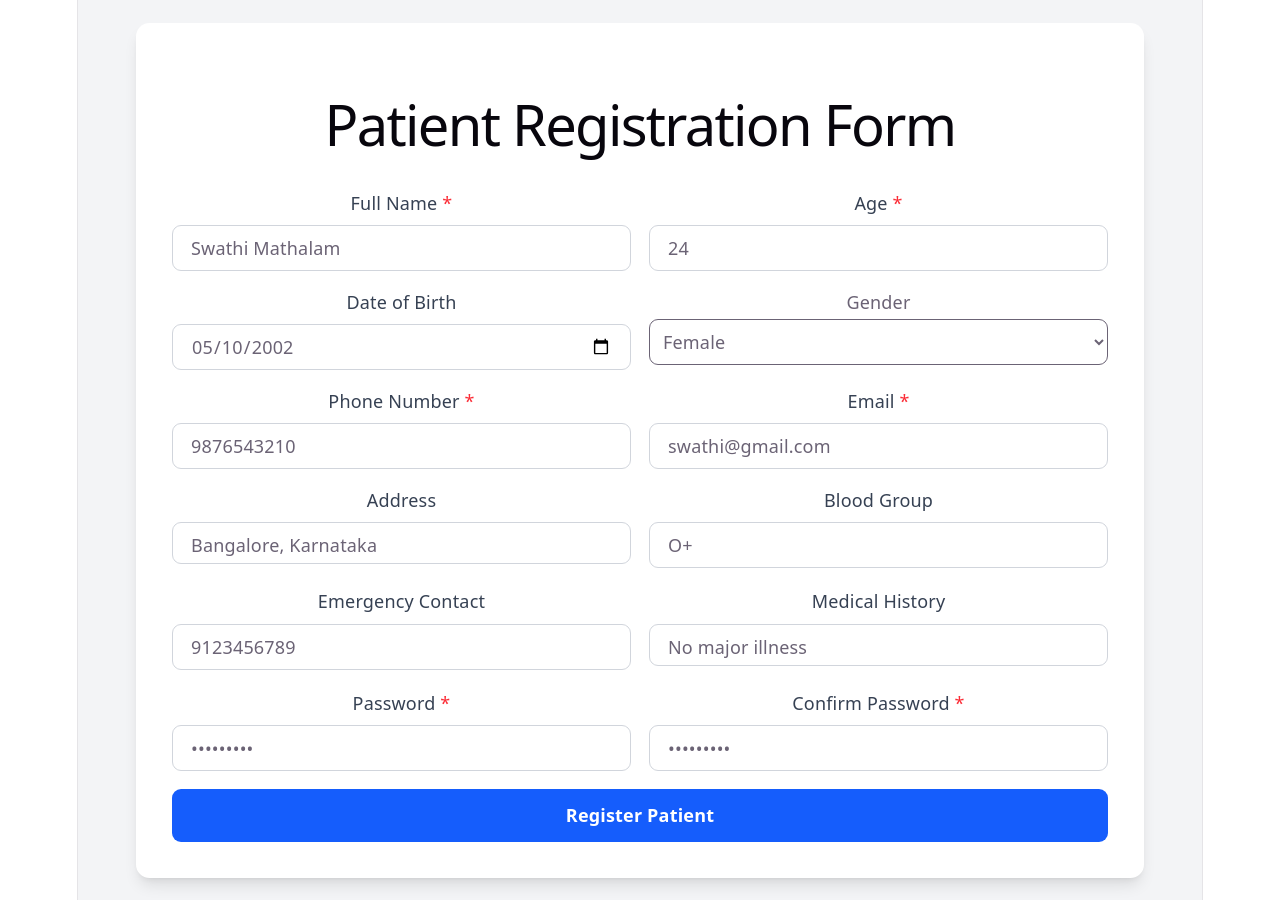
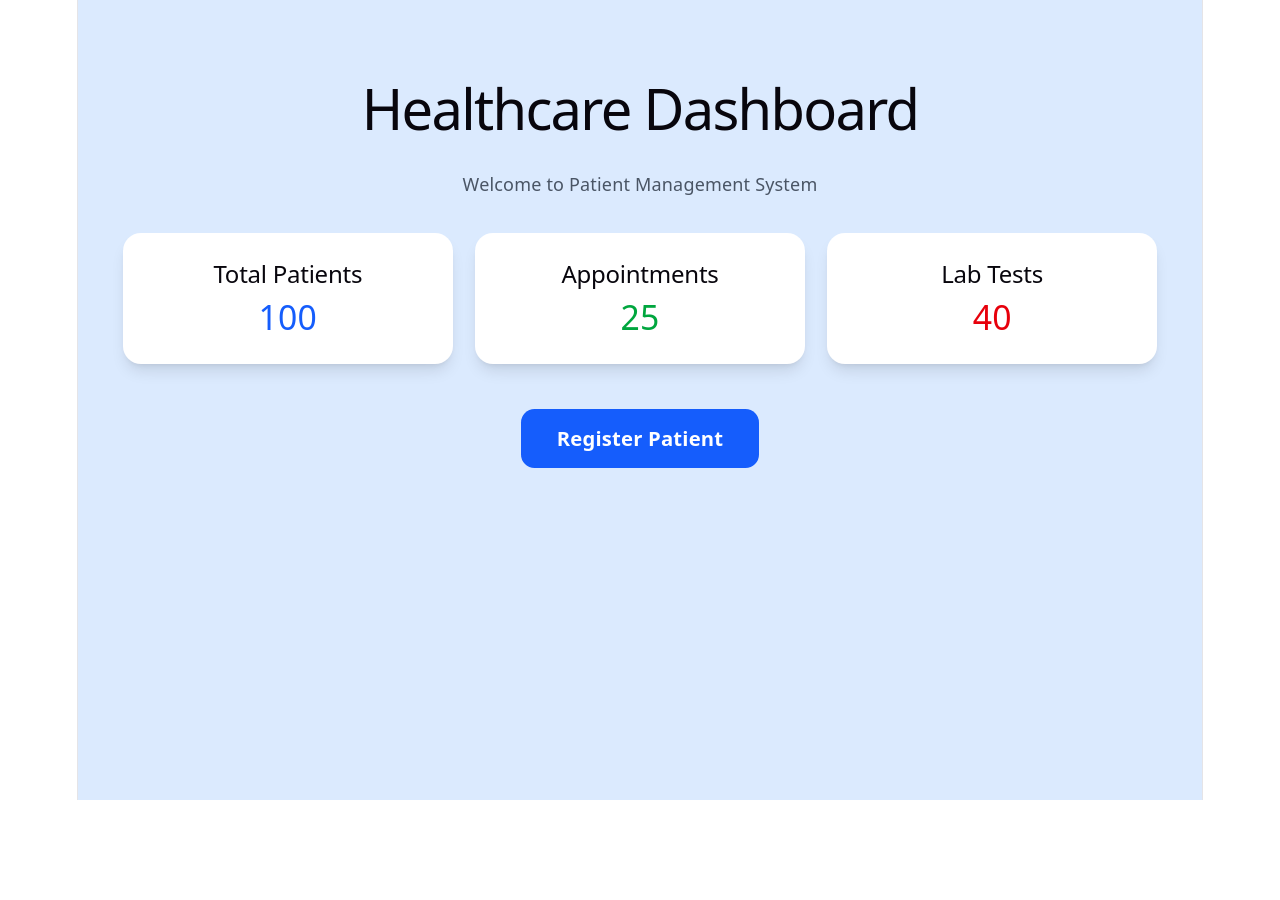
Before and after one commit to swathi-mathalam/patient-registration, a React (Vite) app: page / in a window 1280 px wide. After the commit the page ends 800 px from the top, so only its background shows below. Built offline with nearby package versions, Linux system fonts and the light colour scheme.

Commit message:
patient-registration

```diff
--- a/package.json
+++ b/package.json
@@ -11,6 +11,7 @@
   },
   "dependencies": {
     "@tailwindcss/vite": "^4.3.0",
+    "framer-motion": "^12.38.0",
     "react": "^19.2.6",
     "react-dom": "^19.2.6",
     "react-router-dom": "^7.15.0",
--- a/src/App.jsx
+++ b/src/App.jsx
@@ -4,6 +4,7 @@ import PatientRegistration from "./pages/PatientRegistration";
 import Button from "./components/Button";
 import Inputfield from "./components/Inputfield";
 import Navbar from "./components/Navbar";
+import Dashboard from "./pages/Dashboard";
 
 function App() {
   return (
@@ -11,6 +12,11 @@ function App() {
       <Routes>
         <Route
           path="/"
+          element={<Dashboard />}
+        />
+
+        <Route
+          path="/patient-registration"
           element={<PatientRegistration />}
         />
       </Routes>
--- /dev/null
+++ b/src/pages/Dashboard.jsx
@@ -0,0 +1,65 @@
+import { useNavigate } from "react-router-dom";
+
+const Dashboard = () => {
+  const navigate = useNavigate();
+
+  return (
+    <div className="min-h-screen bg-blue-100 p-10">
+      {/* Heading */}
+      <h1 className="text-4xl font-bold text-center text-blue-700">
+        Healthcare Dashboard
+      </h1>
+
+      <p className="text-center text-gray-600 mt-2">
+        Welcome to Patient Management System
+      </p>
+
+      {/* Cards */}
+      <div className="grid grid-cols-1 md:grid-cols-3 gap-5 mt-8">
+        <div className="bg-white p-6 rounded-2xl shadow-lg hover:shadow-2xl transition">
+          <h2 className="text-xl font-bold">
+            Total Patients
+          </h2>
+
+          <p className="text-3xl text-blue-600 mt-2">
+            100
+          </p>
+        </div>
+
+        <div className="bg-white p-6 rounded-2xl shadow-lg hover:shadow-2xl transition">
+          <h2 className="text-xl font-bold">
+            Appointments
+          </h2>
+
+          <p className="text-3xl text-green-600 mt-2">
+            25
+          </p>
+        </div>
+
+        <div className="bg-white p-6 rounded-2xl shadow-lg hover:shadow-2xl transition">
+          <h2 className="text-xl font-bold">
+            Lab Tests
+          </h2>
+
+          <p className="text-3xl text-red-600 mt-2">
+            40
+          </p>
+        </div>
+      </div>
+
+      {/* Register Button */}
+      <div className="flex justify-center mt-10">
+        <button
+          onClick={() =>
+            navigate("/patient-registration")
+          }
+          className="bg-blue-600 text-white px-8 py-3 rounded-xl text-lg font-semibold hover:bg-blue-700 transition"
+        >
+          Register Patient
+        </button>
+      </div>
+    </div>
+  );
+};
+
+export default Dashboard;
```
Also changed, not shown: 1 other file (tests, documents, lock files or other folders).
